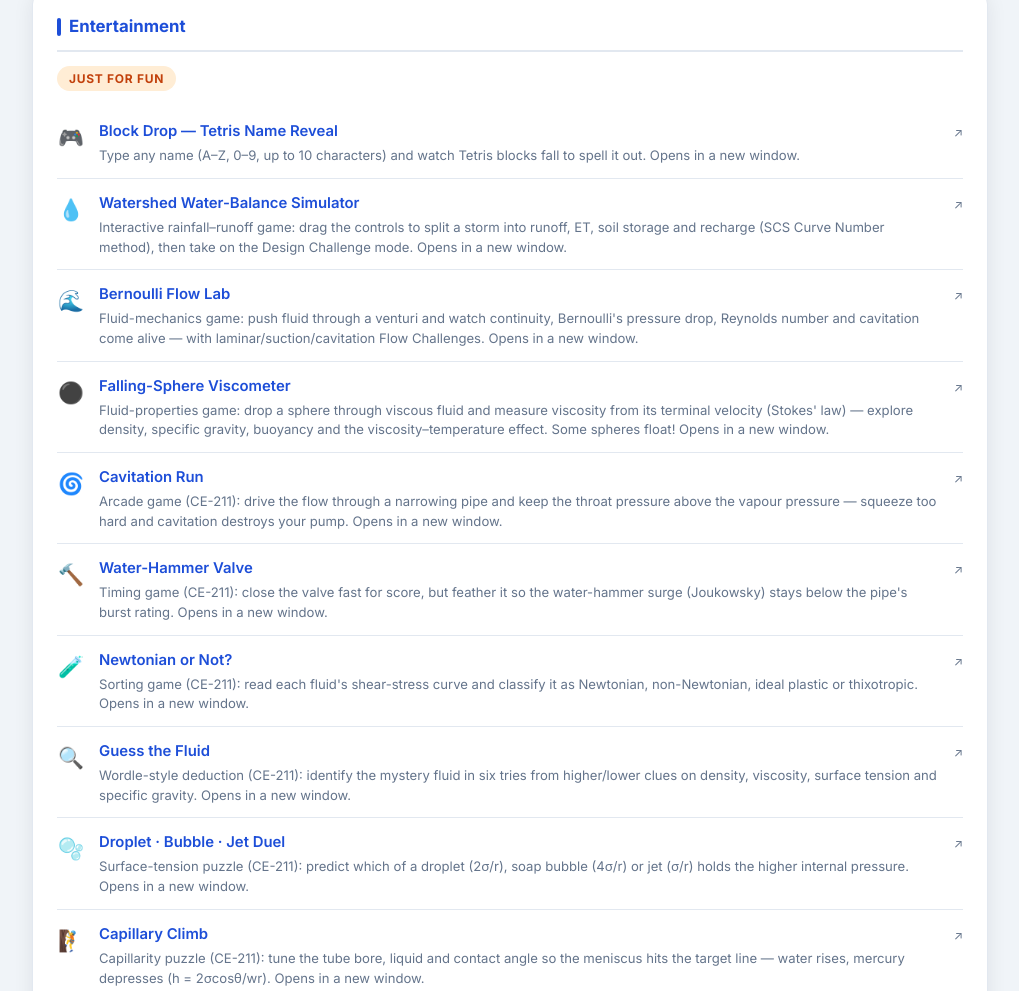
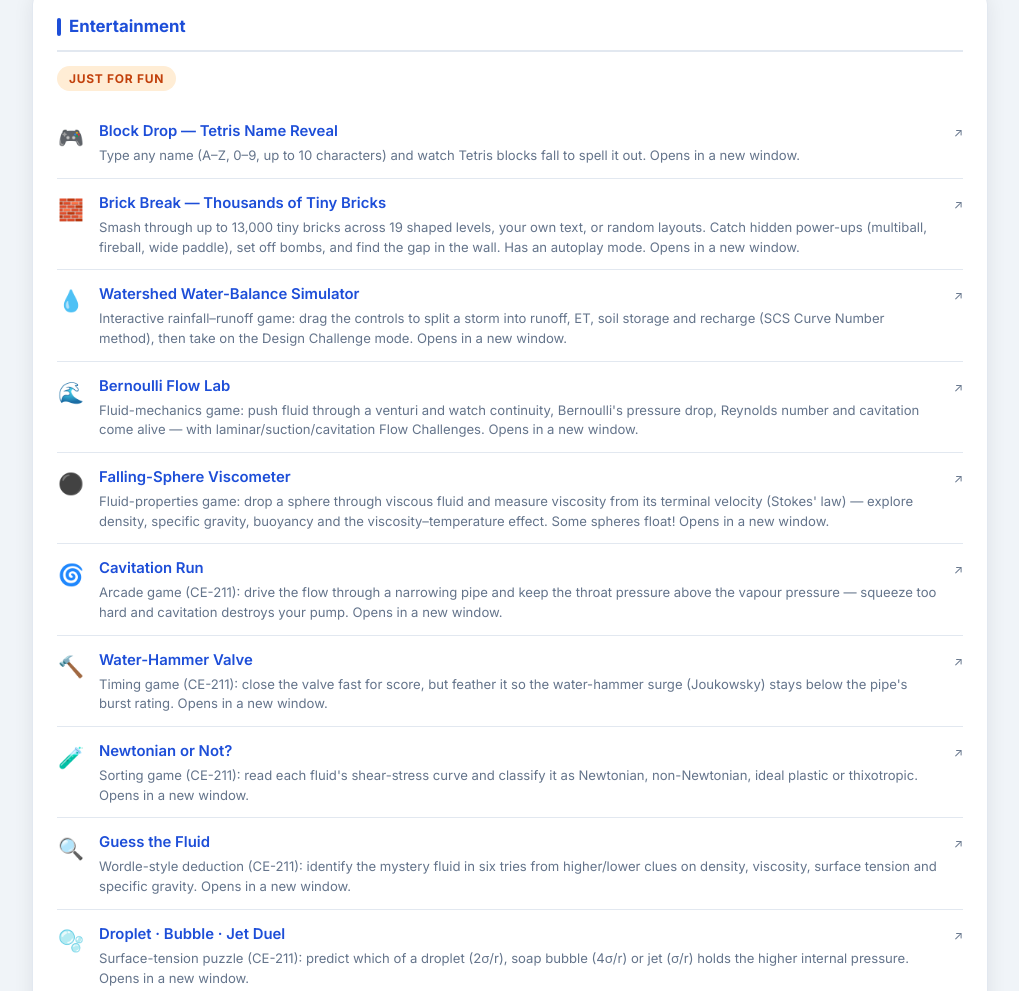
Before and after one commit to pramodsoni41/pramodsoni41.github.io, a plain HTML site: page Important_Links.html in a window 1280 px wide. Shown: the part 3021-4012 px from the top of the page, without its empty margins (130-1149 px from the left). Drawn offline with Linux system fonts and the light colour scheme.

Commit message:
Add Brick Break game to Important Links fun section
Co-Authored-By: Claude Opus 5.5 <noreply@anthropic.com>

```diff
--- a/Important_Links.html
+++ b/Important_Links.html
@@ -456,6 +456,16 @@ document.addEventListener('DOMContentLoaded', function(){
       <div class="link-arrow">&#8599;</div>
     </div>
     <div class="link-item">
+      <div class="link-icon">🧱</div>
+      <div class="link-body">
+        <a class="link-title" href="brick-break.html" target="_blank" rel="noreferrer">
+          Brick Break — Thousands of Tiny Bricks
+        </a>
+        <div class="link-desc">Smash through up to 13,000 tiny bricks across 19 shaped levels, your own text, or random layouts. Catch hidden power-ups (multiball, fireball, wide paddle), set off bombs, and find the gap in the wall. Has an autoplay mode. Opens in a new window.</div>
+      </div>
+      <div class="link-arrow">&#8599;</div>
+    </div>
+    <div class="link-item">
       <div class="link-icon">💧</div>
       <div class="link-body">
         <a class="link-title" href="water_balance_game.html" target="_blank" rel="noreferrer">
```
